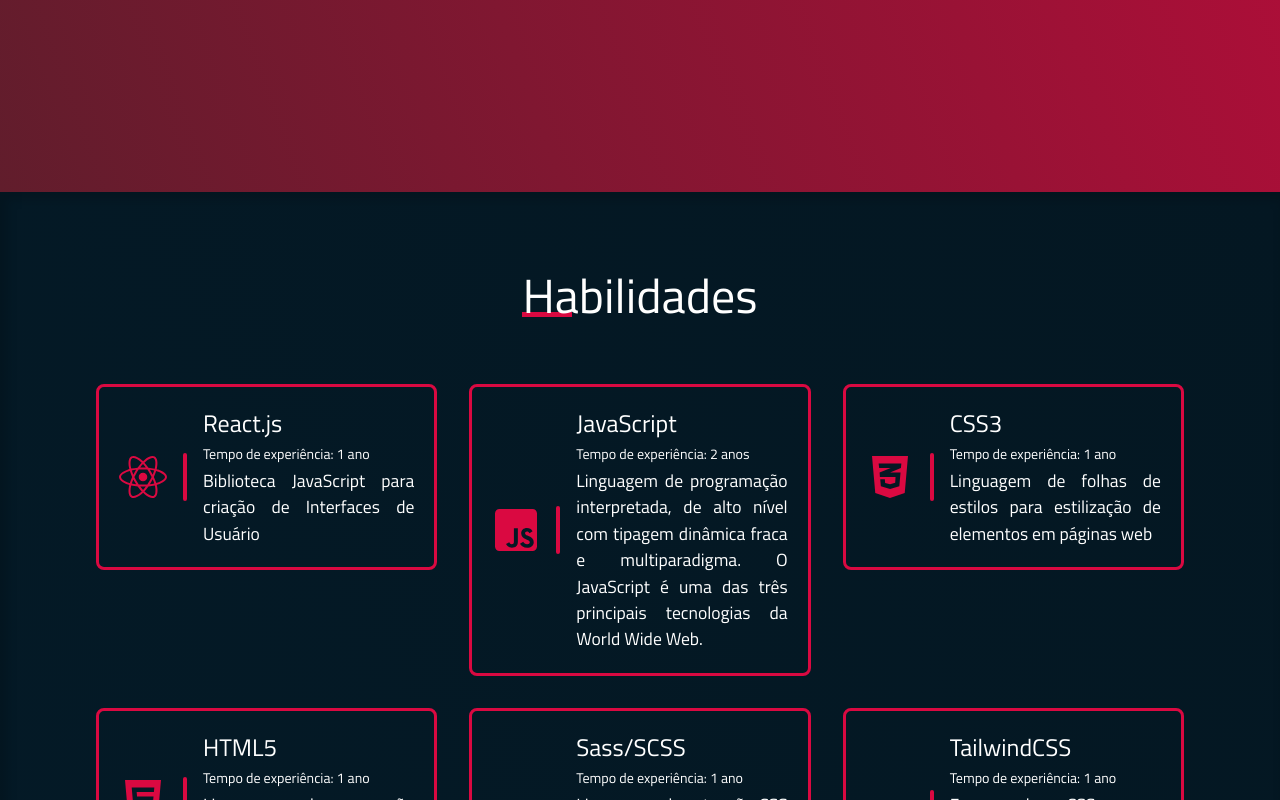
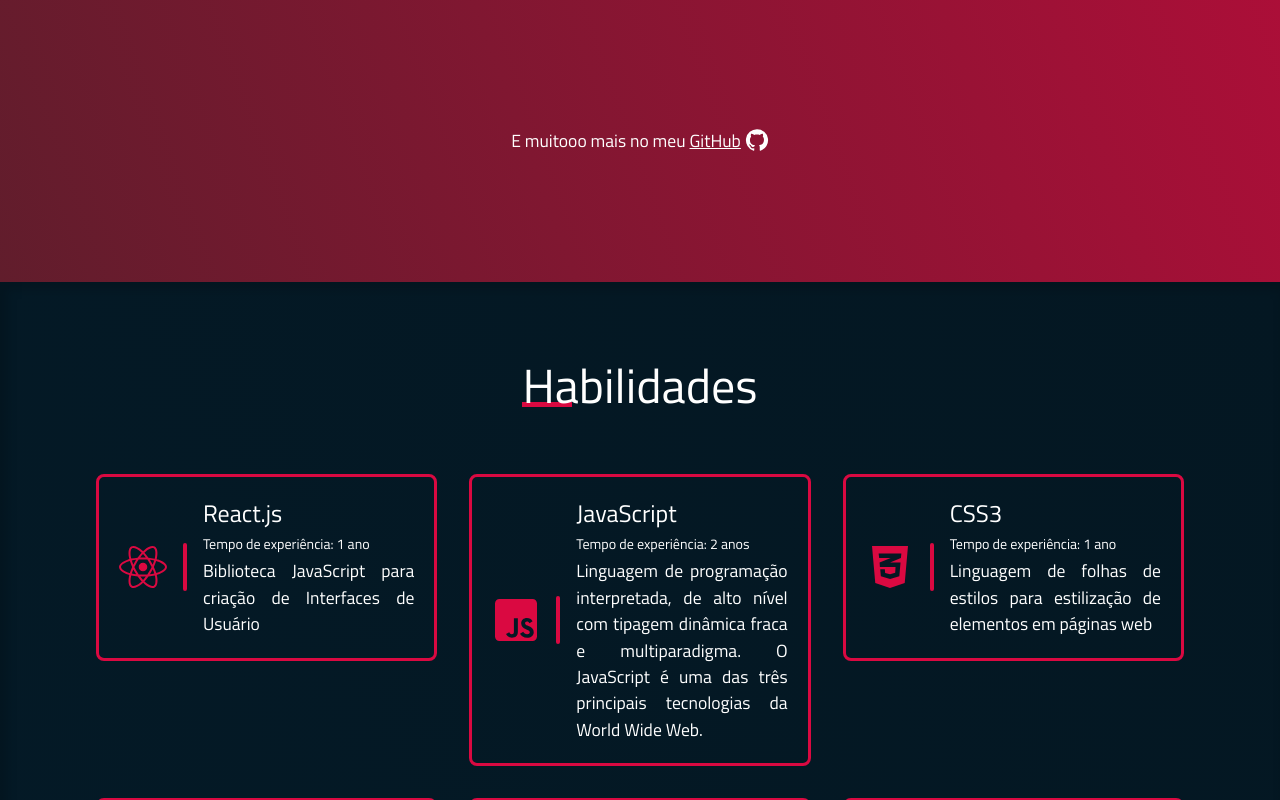
Before and after one commit to allbertuu/portfolio, a React (Create React App) app: page / in a window 1280 px wide. Shown: the part 2040-2840 px from the top of the page. Built offline with nearby package versions, Linux system fonts and the light colour scheme.

Commit message:
feat: add my github on projects section

```diff
--- a/src/App.scss
+++ b/src/App.scss
@@ -151,6 +151,18 @@ body {
     @apply flex flex-col lg:flex-row flex-wrap items-center justify-evenly
     gap-10;
   }
+
+  p {
+    @apply flex justify-center gap-1;
+    @media (max-width: 370px) {
+      flex-direction: column;
+      align-items: center;
+    }
+
+    a {
+      text-decoration: underline;
+    }
+  }
 }
 
 // Skills
--- a/src/App.tsx
+++ b/src/App.tsx
@@ -14,6 +14,7 @@ import imgLogoTransparent from "./assets/imgs/logo-transparent.png";
 import imgLogo from "./assets/imgs/logo.png";
 import profileImg from "./assets/imgs/developer.png";
 import ArrowUpwardIcon from "@mui/icons-material/ArrowUpward";
+import GitHubIcon from "@mui/icons-material/GitHub";
 // general styles
 import "./App.scss";
 
@@ -116,6 +117,11 @@ function App() {
               />
             ))}
           </div>
+          <p className="delayLargeReveal">
+            E muitooo mais no meu{" "}
+            <a href="https://github.com/allbertuu">GitHub</a>
+            <GitHubIcon />
+          </p>
         </section>
 
         <section id="s-skills" className="grid gap-16 pt-20 pb-32">
```
